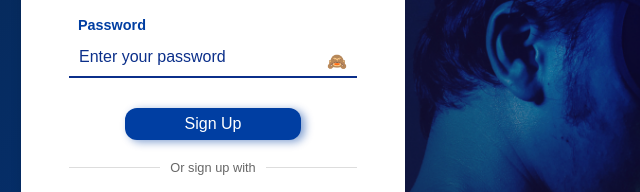
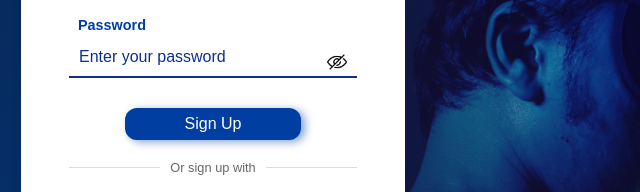
Before and after one commit to Bunnynarwade/Signup-form, a website: page public/index.html in a window 1280 px wide. Shown: the part 366-558 px from the top of the page, 235-875 px from the left. Drawn offline with Linux system fonts and the light colour scheme.

Commit message:
Update index.html

```diff
--- a/public/index.html
+++ b/public/index.html
@@ -24,7 +24,7 @@
                 <div class="input-group" style="position: relative;">
                     <label for="password">Password</label>
                     <input type="password" id="password" placeholder="Enter your password" required>
-                    <span id="togglePassword" class="eye-icon">🙈</span>
+                    <img id="togglePassword" class="eye-icon" src="hide-icon.png" alt="Hide password">
                 </div>
                 <div class="signup-btn">
                     <button type="submit" class="btn">Sign Up</button>
```
